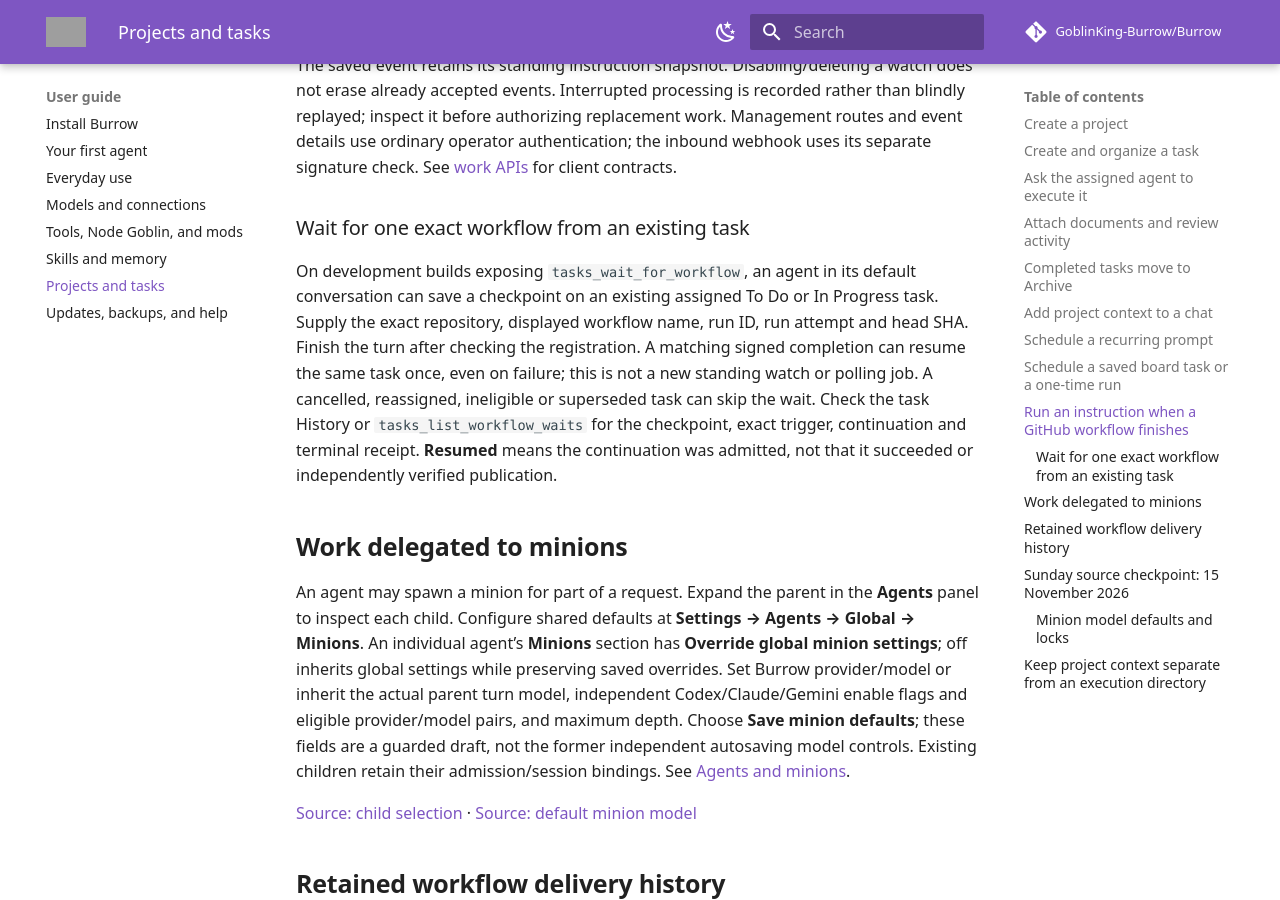
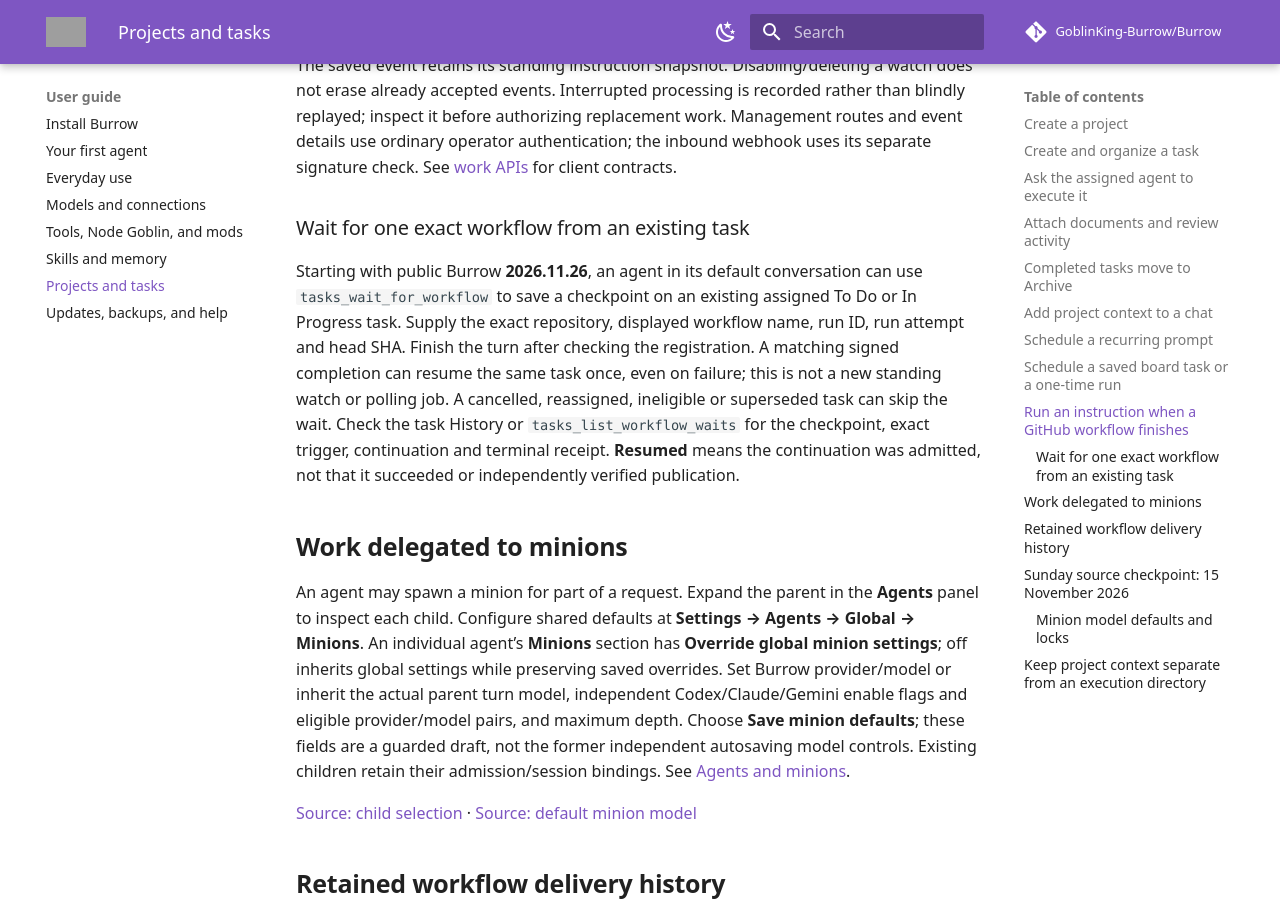
Before and after one commit to NightShaman/Burrow, an MkDocs documentation site: the page built from docs/guide/tasks.md, in a window 1280 px wide and 900 px high, scrolled down 5249 px. Built offline with MkDocs 1.6.1 and Material for MkDocs 9.7.7, drawn with Linux system fonts in a browser that asks for light colours; comment, search, counter and statistics services are not loaded; grey boxes are pictures that could not be loaded.

Commit message:
docs: record public task workflow wait availability [skip ci]

```diff
--- a/docs/guide/tasks.md
+++ b/docs/guide/tasks.md
@@ -106,7 +106,7 @@ Signed ping is acknowledged without creating work. Accepted completed events are
 
 ### Wait for one exact workflow from an existing task
 
-On development builds exposing `tasks_wait_for_workflow`, an agent in its default conversation can save a checkpoint on an existing assigned To Do or In Progress task. Supply the exact repository, displayed workflow name, run ID, run attempt and head SHA. Finish the turn after checking the registration. A matching signed completion can resume the same task once, even on failure; this is not a new standing watch or polling job. A cancelled, reassigned, ineligible or superseded task can skip the wait. Check the task History or `tasks_list_workflow_waits` for the checkpoint, exact trigger, continuation and terminal receipt. **Resumed** means the continuation was admitted, not that it succeeded or independently verified publication.
+Starting with public Burrow **2026.11.26**, an agent in its default conversation can use `tasks_wait_for_workflow` to save a checkpoint on an existing assigned To Do or In Progress task. Supply the exact repository, displayed workflow name, run ID, run attempt and head SHA. Finish the turn after checking the registration. A matching signed completion can resume the same task once, even on failure; this is not a new standing watch or polling job. A cancelled, reassigned, ineligible or superseded task can skip the wait. Check the task History or `tasks_list_workflow_waits` for the checkpoint, exact trigger, continuation and terminal receipt. **Resumed** means the continuation was admitted, not that it succeeded or independently verified publication.
 
 ## Work delegated to minions
 
```
